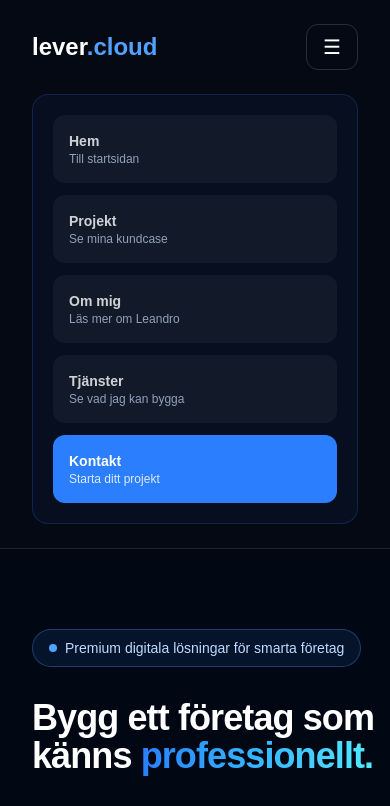
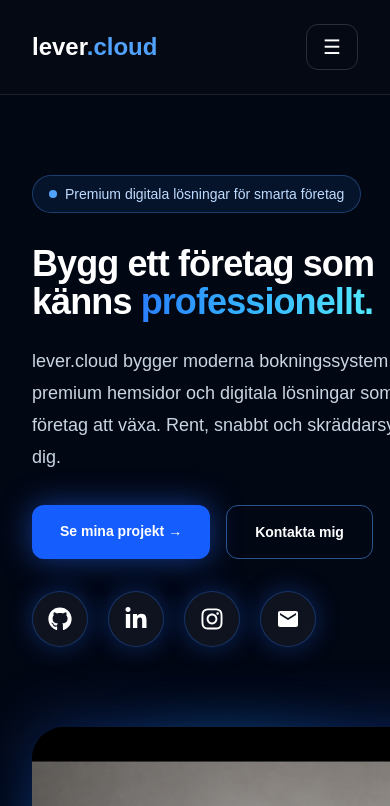
Before and after one commit to 1LeandroLV/lever-cloud, a Next.js app: page / in a window 390 px wide. Shown: the top 806 px of the page. Built offline with nearby package versions, Linux system fonts and the light colour scheme.

Commit message:
Fix mobile hamburger menu

```diff
--- a/app/page.tsx
+++ b/app/page.tsx
@@ -1,8 +1,12 @@
+"use client";
+
+import { useState } from "react";
 import { FaGithub, FaLinkedinIn, FaInstagram } from "react-icons/fa";
 import { MdEmail } from "react-icons/md";
 import Image from "next/image";
+export default function Home() {
+const [menuOpen, setMenuOpen] = useState(false);
 
-export default function Home() {
   const projects = [
   {
     image: "/IMG_4418.jpeg",
@@ -61,39 +65,22 @@
       </a>
 
          <button
+  onClick={() => setMenuOpen(!menuOpen)}
   className="rounded-xl border border-white/15 px-4 py-2 text-xl text-white md:hidden"
   aria-label="Öppna meny"
 >
-        ☰
+  {menuOpen ? "×" : "☰"}
 </button>
     </div>
-
+{menuOpen && (
   <div className="mt-6 grid gap-3 rounded-2xl border border-blue-500/20 bg-blue-500/5 p-5 text-sm font-semibold text-white/80 md:hidden">
-  <a href="/" className="rounded-xl bg-white/5 p-4 hover:bg-blue-500/10">
-    Hem
-    <span className="block text-xs font-normal text-slate-400">Till startsidan</span>
-  </a>
-
-  <a href="/projects" className="rounded-xl bg-white/5 p-4 hover:bg-blue-500/10">
-    Projekt
-    <span className="block text-xs font-normal text-slate-400">Se mina kundcase</span>
-  </a>
-
-  <a href="/about" className="rounded-xl bg-white/5 p-4 hover:bg-blue-500/10">
-    Om mig
-    <span className="block text-xs font-normal text-slate-400">Läs mer om Leandro</span>
-  </a>
-
-  <a href="/services" className="rounded-xl bg-white/5 p-4 hover:bg-blue-500/10">
-    Tjänster
-    <span className="block text-xs font-normal text-slate-400">Se vad jag kan bygga</span>
-  </a>
-
-  <a href="/contact" className="rounded-xl bg-blue-500 p-4 text-white hover:bg-blue-400">
-    Kontakt
-    <span className="block text-xs font-normal text-blue-100">Starta ditt projekt</span>
-  </a>
+    <a href="/" className="rounded-xl bg-white/5 p-4">Hem</a>
+    <a href="/projects" className="rounded-xl bg-white/5 p-4">Projekt</a>
+    <a href="/about" className="rounded-xl bg-white/5 p-4">Om mig</a>
+    <a href="/services" className="rounded-xl bg-white/5 p-4">Tjänster</a>
+    <a href="/contact" className="rounded-xl bg-blue-500 p-4 text-white">Kontakt</a>
   </div>
+)}
    </div>
 </nav>
       <section className="border-b border-white/10">
```
Lines whose indentation alone changed are shown as unchanged.
